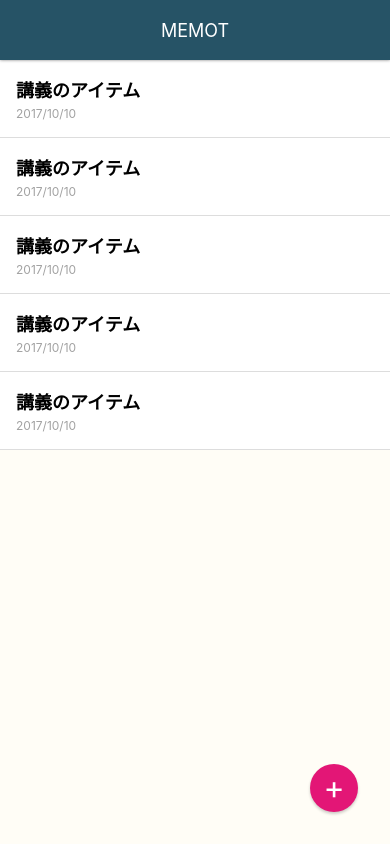
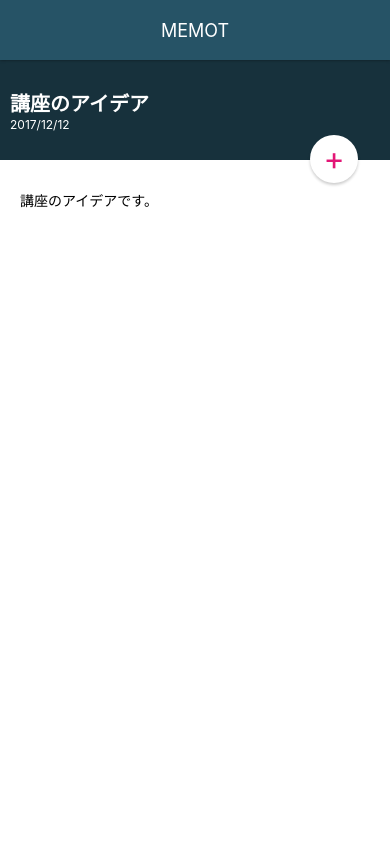
Before and after one commit to rio-90/MemoApp, a React Native app: screen / in a window 390 px wide. Built offline with nearby package versions, Linux system fonts and the light colour scheme.

Commit message:
Style MemoDetailScreen

```diff
--- a/App.js
+++ b/App.js
@@ -2,13 +2,13 @@
 import { StyleSheet, View } from 'react-native';
 
 import Appbar from './src/components/Appbar';
-import MemoListScreen from './src/screens/MemoListScreen';
+import MemoDetailScreen from './src/screens/MemoDetailScreen';
 
 export default function App() {
   return (
     <View style={styles.container}>
       <Appbar />
-      <MemoListScreen />
+      <MemoDetailScreen />
     </View>
   );
 }
--- a/src/elements/CircleButton.js
+++ b/src/elements/CircleButton.js
@@ -4,9 +4,19 @@
 class CircleButton extends React.Component {
   render() {
     const { children } = this.props;
+    const { style, color } = this.props;
+
+    let bgColor = '#e31676';
+    let textColor = '#fff';
+
+    if (color === 'white') {
+      bgColor = '#fff';
+      textColor = '#e31676';
+    }
+
     return (
-      <View style={styles.CircleButton}>
-        <Text style={styles.CircleButtonTitle}>
+      <View style={[styles.CircleButton, style, { backgroundColor: bgColor }]}>
+        <Text style={[styles.CircleButtonTitle, { color: textColor }]}>
           {children}
         </Text>
       </View>
@@ -21,7 +31,6 @@
     right: 32,
     width: 48,
     height: 48,
-    backgroundColor: '#e31676',
     borderRadius: 24,
     justifyContent: 'center',
     alignItems: 'center',
@@ -33,7 +42,6 @@
   CircleButtonTitle: {
     fontSize: 32,
     lineHeight: 32,
-    color: '#fff',
   },
 });
 
--- /dev/null
+++ b/src/screens/MemoDetailScreen.js
@@ -0,0 +1,64 @@
+import React from 'react';
+import { StyleSheet, View, Text } from 'react-native';
+
+import CircleButton from '../elements/CircleButton';
+
+class MemoDetailScreen extends React.Component {
+  render() {
+    return (
+      <View style={styles.container}>
+        <View>
+          <View style={styles.memoHeader}>
+            <View>
+              <Text style={styles.memoHeaderTitle}>講座のアイデア</Text>
+              <Text style={styles.memoHeaderDate}>2017/12/12</Text>
+            </View>
+          </View>
+        </View>
+
+        <View style={styles.memoContent}>
+          <Text>
+            講座のアイデアです。
+          </Text>
+        </View>
+
+        <CircleButton color="white" style={styles.editButton}>+</CircleButton>
+      </View>
+    );
+  }
+}
+
+const styles = StyleSheet.create({
+  container: {
+    flex: 1,
+    width: '100%',
+  },
+  memoHeader: {
+    height: 100,
+    backgroundColor: '#17313c',
+    justifyContent: 'center',
+    padding: 10,
+  },
+  memoHeaderTitle: {
+    fontSize: 20,
+    fontWeight: 'bold',
+    color: '#fff',
+  },
+  memoHeaderDate: {
+    fontSize: 12,
+    color: '#fff',
+  },
+  memoContent: {
+    paddingTop: 30,
+    paddingLeft: 20,
+    paddingRight: 20,
+    paddingBottom: 20,
+    backgroundColor: '#fff',
+    flex: 1,
+  },
+  editButton: {
+    top: 75,
+  },
+});
+
+export default MemoDetailScreen;
```
